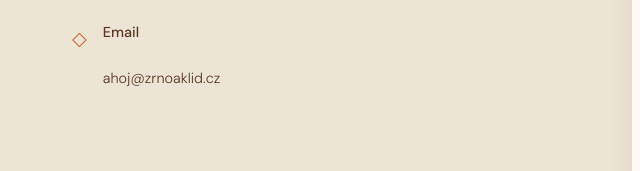
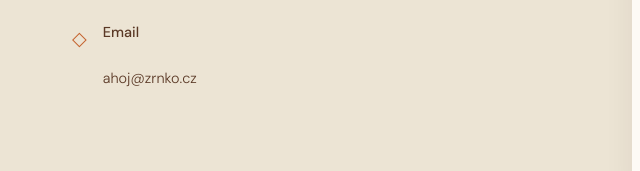
Before and after one commit to matejkonicek/Kav-rna, a plain HTML site: page index.html in a window 1280 px wide. Shown: the part 4627-4798 px from the top of the page, 0-640 px from the left. Drawn offline with nearby package versions, Linux system fonts and the light colour scheme.

Commit message:
Update index.html

```diff
--- a/index.html
+++ b/index.html
@@ -273,7 +273,7 @@
           </li>
           <li>
             <span class="contact-icon">◇</span>
-            <div><strong>Email</strong><br />ahoj@zrnoaklid.cz</div>
+            <div><strong>Email</strong><br />ahoj@zrnko.cz</div>
           </li>
         </ul>
       </div>
```
